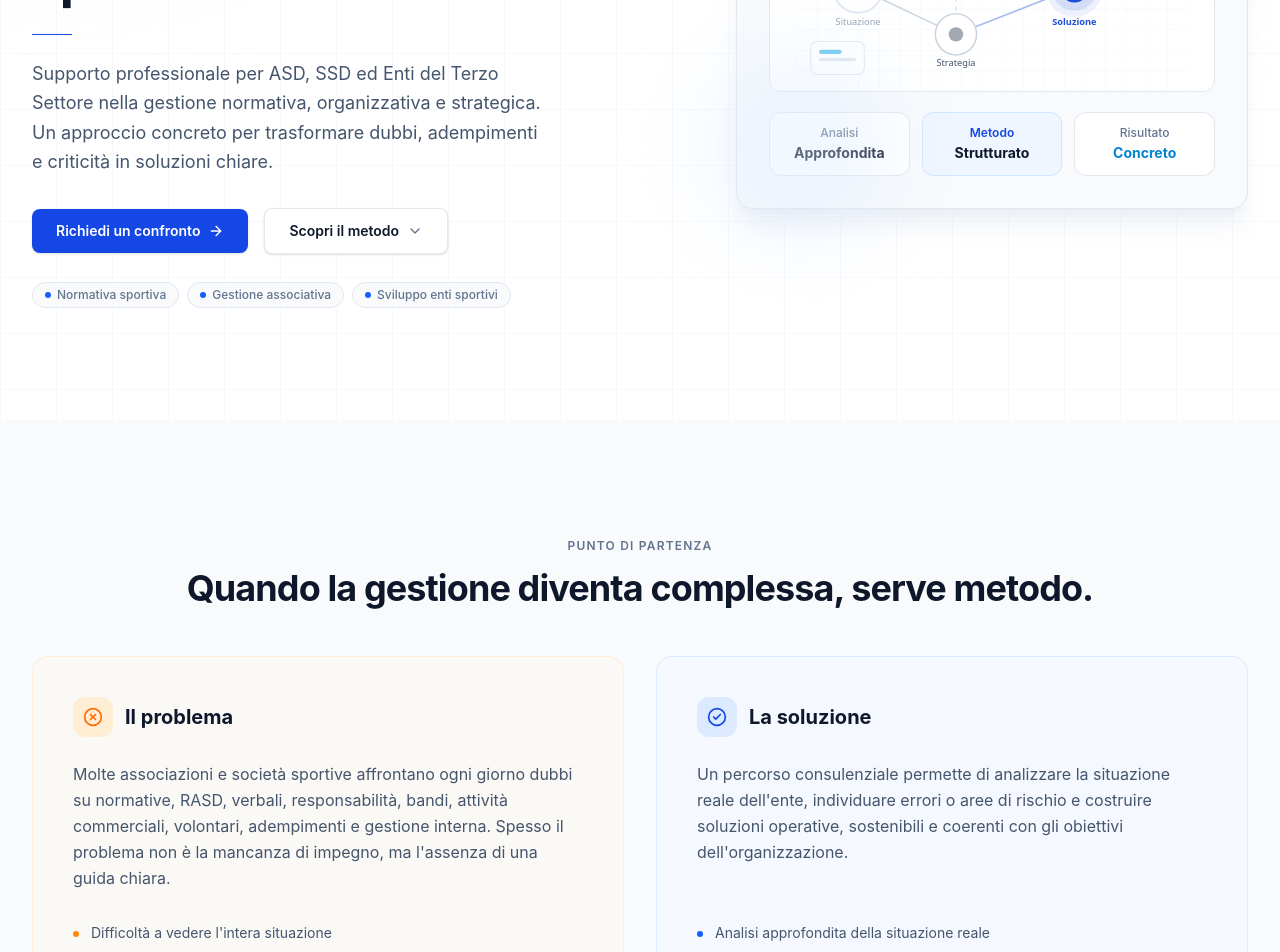
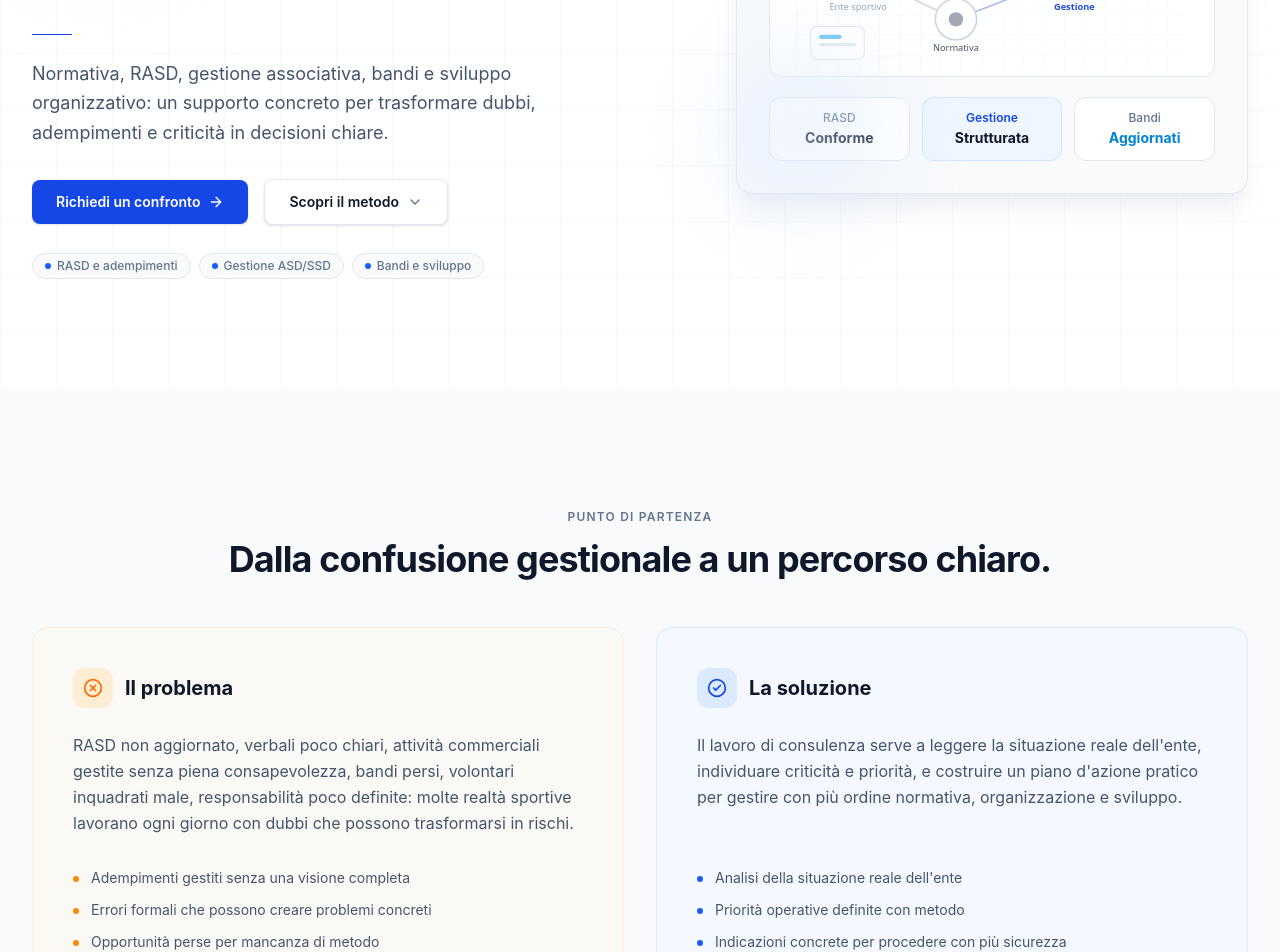
Before and after one commit to Ddery-GH/consulenza, a React (Vite) app: page / in a window 1280 px wide. Shown: the part 460-1412 px from the top of the page. Built offline with nearby package versions, Linux system fonts and the light colour scheme.

Commit message:
Rafforza comunicazione homepage: testi sport-specifici, visual SVG RASD/Gestione, badge foto profilo

```diff
--- a/src/componenti/sezioni/HeroPrincipale.jsx
+++ b/src/componenti/sezioni/HeroPrincipale.jsx
@@ -17,7 +17,7 @@ function VisualAstratto() {
           <div className="h-2 w-20 rounded-full bg-slate-200" />
         </div>
 
-        {/* SVG — mappa strategica astratta */}
+        {/* SVG — mappa hub sportivo */}
         <div className="relative h-52 w-full overflow-hidden rounded-xl border border-slate-200 bg-white">
           <svg
             viewBox="0 0 380 200"
@@ -88,7 +88,7 @@ function VisualAstratto() {
               strokeDasharray="4 5"
             />
 
-            {/* Nodo sinistro — Situazione */}
+            {/* Nodo sinistro — Ente sportivo */}
             <circle
               cx="60"
               cy="100"
@@ -107,10 +107,10 @@ function VisualAstratto() {
               fontFamily="system-ui, sans-serif"
               fontWeight="500"
             >
-              Situazione
+              Ente sportivo
             </text>
 
-            {/* Nodo centro-alto — Analisi */}
+            {/* Nodo centro-alto — RASD */}
             <circle
               cx="155"
               cy="55"
@@ -129,10 +129,10 @@ function VisualAstratto() {
               fontFamily="system-ui, sans-serif"
               fontWeight="600"
             >
-              Analisi
+              RASD
             </text>
 
-            {/* Nodo centro-basso — Strategia */}
+            {/* Nodo centro-basso — Normativa */}
             <circle
               cx="155"
               cy="145"
@@ -151,10 +151,10 @@ function VisualAstratto() {
               fontFamily="system-ui, sans-serif"
               fontWeight="500"
             >
-              Strategia
+              Normativa
             </text>
 
-            {/* Nodo destro — Soluzione */}
+            {/* Nodo destro — Gestione */}
             <circle cx="270" cy="100" r="28" fill="#1D4ED8" opacity="0.08" />
             <circle
               cx="270"
@@ -174,7 +174,7 @@ function VisualAstratto() {
               fontFamily="system-ui, sans-serif"
               fontWeight="700"
             >
-              Soluzione
+              Gestione
             </text>
 
             {/* Elementi decorativi angoli */}
@@ -239,21 +239,21 @@ function VisualAstratto() {
         {/* Metriche inferiori */}
         <div className="mt-5 grid grid-cols-3 gap-3">
           <div className="rounded-xl border border-slate-200 bg-white p-3 text-center">
-            <div className="text-xs font-medium text-slate-500">Analisi</div>
+            <div className="text-xs font-medium text-slate-500">RASD</div>
             <div className="mt-0.5 text-sm font-bold text-slate-900">
-              Approfondita
+              Conforme
             </div>
           </div>
           <div className="rounded-xl border border-blue-200/60 bg-blue-50 p-3 text-center">
-            <div className="text-xs font-semibold text-blue-700">Metodo</div>
+            <div className="text-xs font-semibold text-blue-700">Gestione</div>
             <div className="mt-0.5 text-sm font-bold text-slate-900">
-              Strutturato
+              Strutturata
             </div>
           </div>
           <div className="rounded-xl border border-slate-200 bg-white p-3 text-center">
-            <div className="text-xs font-medium text-slate-500">Risultato</div>
+            <div className="text-xs font-medium text-slate-500">Bandi</div>
             <div className="mt-0.5 text-sm font-bold text-sky-600">
-              Concreto
+              Aggiornati
             </div>
           </div>
         </div>
@@ -264,7 +264,7 @@ function VisualAstratto() {
         <div className="flex items-center gap-2">
           <div className="h-2 w-2 rounded-full bg-emerald-400" />
           <span className="text-xs font-semibold text-slate-900">
-            Percorso personalizzato
+            Sport Management
           </span>
         </div>
       </div>
--- a/src/componenti/sezioni/SezioneProfilo.jsx
+++ b/src/componenti/sezioni/SezioneProfilo.jsx
@@ -3,22 +3,33 @@ import { profilo } from "../../dati/contenutiHome";
 
 function FotoProfilo() {
   return (
-    <div className="relative h-full w-full overflow-hidden rounded-2xl border border-slate-200 shadow-lg shadow-slate-200/70"
+    <div className="relative w-full overflow-hidden rounded-2xl border border-slate-200 shadow-lg shadow-slate-200/70"
       style={{ aspectRatio: "4/5" }}
     >
       {/* Foto */}
       <img
         src="/immagini/enrico-di-prisco.jpg"
         alt="Enrico Di Prisco — Consulente Sport e Terzo Settore"
-        className="h-full w-full object-cover object-[center_20%]"
+        className="h-full w-full object-cover object-top"
         loading="lazy"
       />
-      {/* Overlay leggero navy per armonizzare con la palette */}
+      {/* Overlay navy — più marcato in basso per leggibilità badge */}
       <div
         className="pointer-events-none absolute inset-0 rounded-2xl"
-        style={{ background: "linear-gradient(to bottom, rgba(15,23,42,0.04) 0%, rgba(15,23,42,0.18) 100%)" }}
+        style={{ background: "linear-gradient(to bottom, rgba(15,23,42,0.03) 0%, rgba(15,23,42,0.12) 55%, rgba(15,23,42,0.72) 100%)" }}
         aria-hidden="true"
       />
+      {/* Badge istituzionale */}
+      <div className="absolute bottom-0 left-0 right-0 px-4 pb-4">
+        <div className="rounded-xl border border-white/15 bg-slate-900/80 px-4 py-3 backdrop-blur-sm">
+          <p className="text-xs font-bold leading-snug text-white">
+            Dirigente Nazionale OPES / OPES Danza
+          </p>
+          <p className="mt-0.5 text-xs font-medium text-slate-300">
+            Economia &amp; Sport Management
+          </p>
+        </div>
+      </div>
     </div>
   );
 }
--- a/src/dati/contenutiHome.js
+++ b/src/dati/contenutiHome.js
@@ -12,39 +12,39 @@ export const navigazione = {
 
 export const hero = {
   sopraTitolo: "Consulenza Sport e Terzo Settore",
-  titolo: "Consulenza Sport e Terzo Settore per enti, associazioni e società sportive.",
+  titolo: "Consulenza Sport Management per ASD, SSD ed enti del Terzo Settore.",
   sottotitolo:
-    "Supporto professionale per ASD, SSD ed Enti del Terzo Settore nella gestione normativa, organizzativa e strategica. Un approccio concreto per trasformare dubbi, adempimenti e criticità in soluzioni chiare.",
+    "Normativa, RASD, gestione associativa, bandi e sviluppo organizzativo: un supporto concreto per trasformare dubbi, adempimenti e criticità in decisioni chiare.",
   ctaPrimaria: "Richiedi un confronto",
   ctaSecondaria: "Scopri il metodo",
   microPunti: [
-    "Normativa sportiva",
-    "Gestione associativa",
-    "Sviluppo enti sportivi",
+    "RASD e adempimenti",
+    "Gestione ASD/SSD",
+    "Bandi e sviluppo",
   ],
 };
 
 export const problemaSoluzione = {
   sezione: "Punto di partenza",
-  titoloPrincipale: "Quando la gestione diventa complessa, serve metodo.",
+  titoloPrincipale: "Dalla confusione gestionale a un percorso chiaro.",
   problema: {
     titolo: "Il problema",
     testo:
-      "Molte associazioni e società sportive affrontano ogni giorno dubbi su normative, RASD, verbali, responsabilità, bandi, attività commerciali, volontari, adempimenti e gestione interna. Spesso il problema non è la mancanza di impegno, ma l'assenza di una guida chiara.",
+      "RASD non aggiornato, verbali poco chiari, attività commerciali gestite senza piena consapevolezza, bandi persi, volontari inquadrati male, responsabilità poco definite: molte realtà sportive lavorano ogni giorno con dubbi che possono trasformarsi in rischi.",
     punti: [
-      "Difficoltà a vedere l'intera situazione",
-      "Decisioni frammentate senza un filo conduttore",
-      "Mancanza di un percorso definito e misurabile",
+      "Adempimenti gestiti senza una visione completa",
+      "Errori formali che possono creare problemi concreti",
+      "Opportunità perse per mancanza di metodo",
     ],
   },
   soluzione: {
     titolo: "La soluzione",
     testo:
-      "Un percorso consulenziale permette di analizzare la situazione reale dell'ente, individuare errori o aree di rischio e costruire soluzioni operative, sostenibili e coerenti con gli obiettivi dell'organizzazione.",
+      "Il lavoro di consulenza serve a leggere la situazione reale dell'ente, individuare criticità e priorità, e costruire un piano d'azione pratico per gestire con più ordine normativa, organizzazione e sviluppo.",
     punti: [
-      "Analisi approfondita della situazione reale",
-      "Priorità definite con metodo e rigore",
-      "Piano d'azione chiaro, concreto e monitorabile",
+      "Analisi della situazione reale dell'ente",
+      "Priorità operative definite con metodo",
+      "Indicazioni concrete per procedere con più sicurezza",
     ],
   },
 };
```
